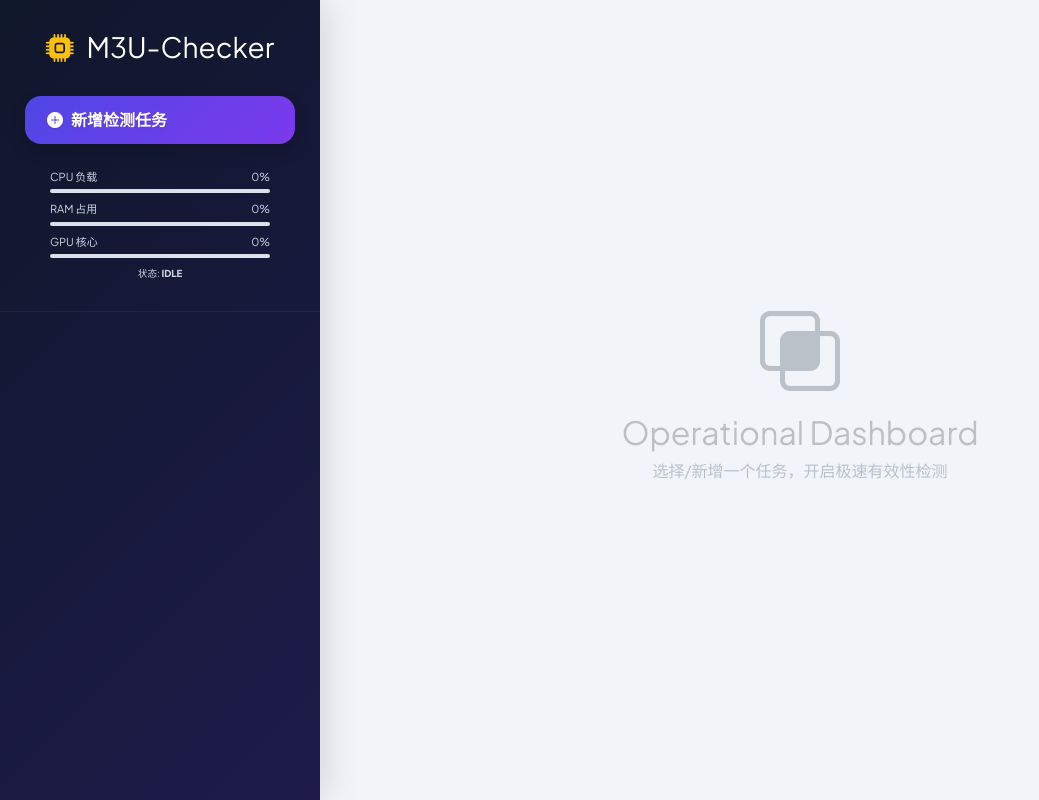
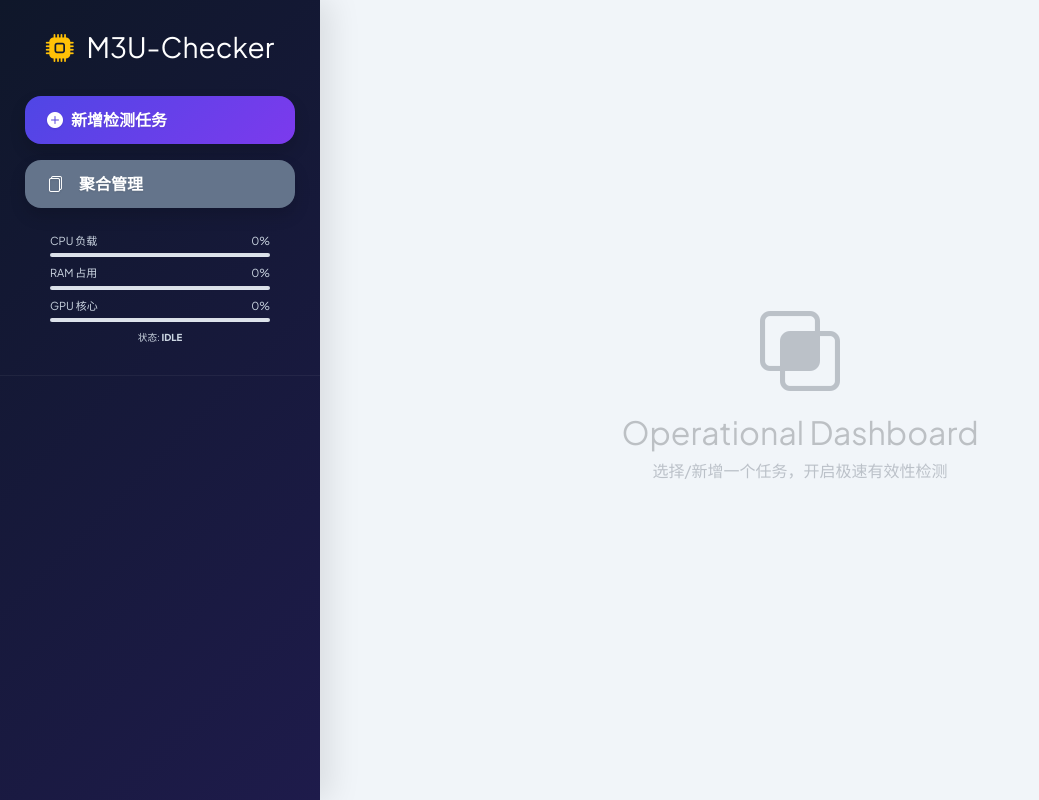
Before and after one commit to JE668/m3u-checker-pro, a Flask app: page / in a window 1280 px wide. Shown: the whole page, without its empty margins (0-1039 px from the left). Run offline with Flask 3, Linux system fonts and the light colour scheme; data that the repository does not hold is empty; parts of the project's set-up code (start-up, migrations or seed data) failed here and were passed over.

Commit message:
Update index.html

```diff
--- a/templates/index.html
+++ b/templates/index.html
@@ -65,6 +65,10 @@
         <h3 class="fw-800 animate__animated animate__fadeInLeft"><i class="bi bi-cpu-fill me-2 text-warning"></i> M3U-Checker</h3>
         <button class="btn btn-grad btn-primary-grad w-100 mt-4 shadow" id="addNewTaskBtn">
             <i class="bi bi-plus-circle-fill"></i> 新增检测任务
+        </button>
+        <!-- 聚合管理入口卡片 -->
+        <button class="btn btn-grad btn-secondary-custom w-100 mt-3 shadow" onclick="location.href='/aggregate'">
+            <i class="bi bi-files me-2"></i> 聚合管理
         </button>
         <div class="sys-info-box">
             <div class="d-flex justify-content-between"><span>CPU 负载</span><span id="sysCpu">0%</span></div>
@@ -220,7 +224,6 @@
     document.getElementById('saveGlobalSettingsBtn').onclick = saveGlobalSettings;
     document.getElementById('delBtn').onclick = async () => { if(confirm('⚠️ 确认彻底删除任务？')){ await fetch('/api/subs/delete/'+document.getElementById('editId').value); editModal.hide(); currentId=null; document.getElementById('dashboard').classList.add('d-none'); loadSubs(); } };
 
-    // 修改点：增加模式和时间字段的填充
     function editCurrent() {
         const s = subs.find(x => x.id === currentId);
         if(!s) return;
```
